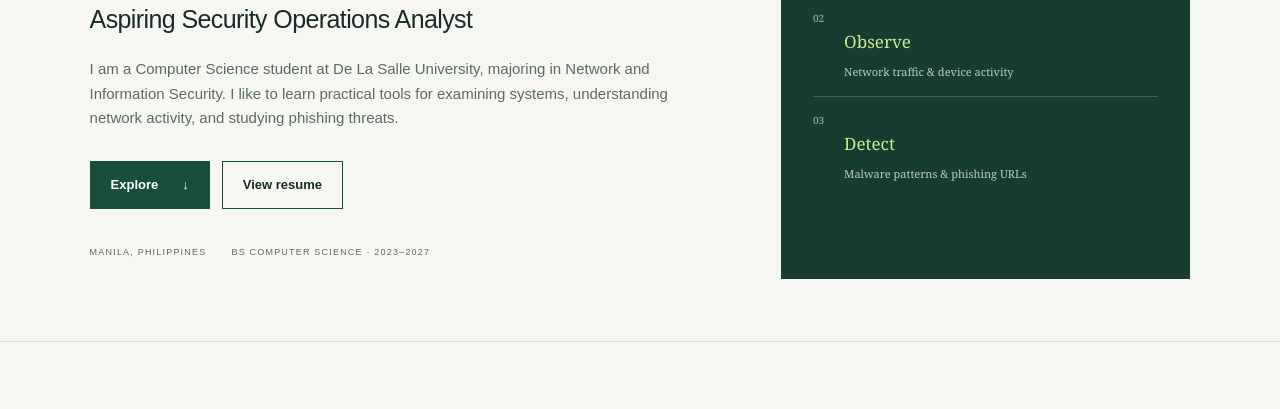
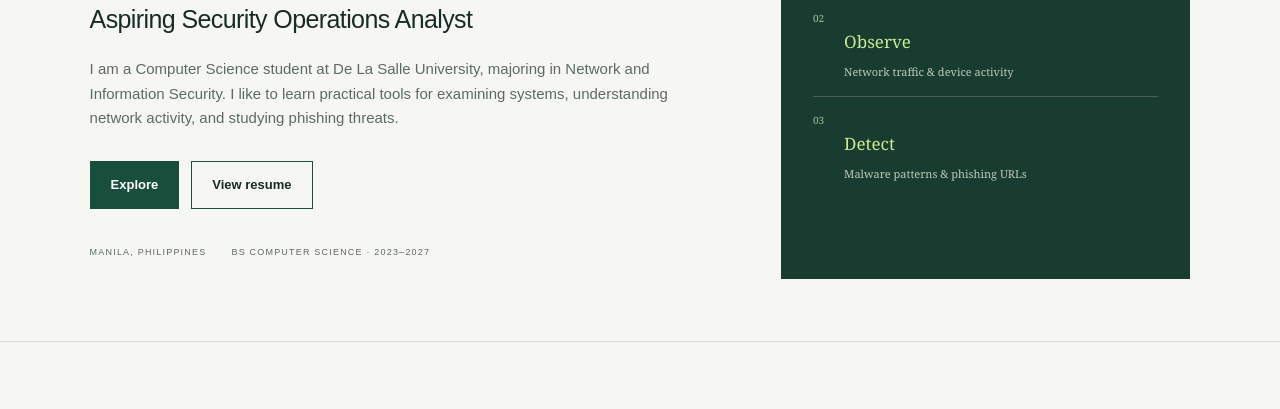
Before and after one commit to KyGit25/Portfolio, a plain HTML site: page index.html in a window 1280 px wide. Shown: the part 367-776 px from the top of the page. Drawn offline with Linux system fonts and the light colour scheme.

Commit message:
Update index.html

```diff
--- a/index.html
+++ b/index.html
@@ -1,7 +1,7 @@
 <!DOCTYPE html>
 <html lang="en"><head><meta charset="UTF-8"><meta name="viewport" content="width=device-width,initial-scale=1"><meta name="description" content="Kyle Gabriel Maristela — cybersecurity student at De La Salle University. Explore academic projects in digital forensics, network analysis, and phishing detection."><title>Kyle Maristela — Career Portfolio</title><link rel="stylesheet" href="style.css"></head><body>
 <a class="skip" href="#main">Skip to content</a><header><a class="brand" href="#">KYLE<span> / CAREER PORTFOLIO</span></a><nav aria-label="Main navigation"><a href="#about">About</a><a href="#work">Work</a><a href="#journey">Journey</a><a href="#contact">Contact</a></nav></header>
-<main id="main"><section class="hero"><div class="hero-copy"><div class="eyebrow"></span> CYBERSECURITY · DIGITAL FORENSICS · NETWORK SECURITY</div><h1>Kyle Gabriel<br>A. Maristela</h1><p class="lead">Aspiring Security Operations Analyst</p><p class="intro">I am a Computer Science student at De La Salle University, majoring in Network and Information Security. I like to learn practical tools for examining systems, understanding network activity, and studying phishing threats.</p><div class="actions"><a class="button primary" href="#work">Explore<span>↓</span></a><a class="button" href="RESUME.pdf" target="_blank" rel="noopener">View resume</a></div><div class="location">MANILA, PHILIPPINES <span>BS COMPUTER SCIENCE · 2023–2027</span></div></div><aside class="focus"><div class="focus-top">MY AREAS OF FOCUS <span>CYBERSECURITY</span></div><span class="core"><div class="focus-item"><span>01</span><div><b>Investigate</b><small>Windows Registry & digital evidence</small></div></div><div class="focus-item"><span>02</span><div><b>Observe</b><small>Network traffic & device activity</small></div></div><div class="focus-item"><span>03</span><div><b>Detect</b><small>Malware patterns & phishing URLs</small></div></div></aside></section>
+<main id="main"><section class="hero"><div class="hero-copy"><div class="eyebrow"></span> CYBERSECURITY · DIGITAL FORENSICS · NETWORK SECURITY</div><h1>Kyle Gabriel<br>A. Maristela</h1><p class="lead">Aspiring Security Operations Analyst</p><p class="intro">I am a Computer Science student at De La Salle University, majoring in Network and Information Security. I like to learn practical tools for examining systems, understanding network activity, and studying phishing threats.</p><div class="actions"><a class="button primary" href="#work">Explore</a><a class="button" href="RESUME.pdf" target="_blank" rel="noopener">View resume</a></div><div class="location">MANILA, PHILIPPINES <span>BS COMPUTER SCIENCE · 2023–2027</span></div></div><aside class="focus"><div class="focus-top">MY AREAS OF FOCUS <span>CYBERSECURITY</span></div><span class="core"><div class="focus-item"><span>01</span><div><b>Investigate</b><small>Windows Registry & digital evidence</small></div></div><div class="focus-item"><span>02</span><div><b>Observe</b><small>Network traffic & device activity</small></div></div><div class="focus-item"><span>03</span><div><b>Detect</b><small>Malware patterns & phishing URLs</small></div></div></aside></section>
 <section id="about" class="section about"><div><p class="eyebrow">01 / INTRODUCTION</p><h2>Curious about the digital forensics.</h2></div><div><p>I am interested in a career in defensive cybersecurity, particularly digital forensics and network security. I enjoy breaking down technical problems, building tools, and checking what the results actually show.</p><p>My academic work includes Windows Registry parsing, real-time network traffic analysis, and malware scanning. I am also part of a thesis group studying how URL obfuscation can hide phishing attempts from traditional machine learning models.</p><p>Working on group projects and serving in student organizations has helped me practice collaboration, coordination, and responsibility alongside my technical skills.</p><a class="text-link" href="https://www.linkedin.com/in/kyle-maristela" target="_blank" rel="noopener">LinkedIn public profile</a></div></section>
 <section id="work" class="section"><div class="section-heading"><div><p class="eyebrow">02 / SELECTED ACADEMIC WORK</p><h2>Practical Application</h2></div><a class="text-link" href="https://github.com/KyGit25" target="_blank" rel="noopener">GitHub / KyGit25</a></div><div class="filters" role="group" aria-label="Filter projects"><button class="active" data-filter="all" aria-pressed="true">All work</button><button data-filter="security" aria-pressed="false">Security & forensics</button><button data-filter="research" aria-pressed="false">Research</button><button data-filter="software" aria-pressed="false">Software & community</button></div><p class="sr-only" id="filter-status" aria-live="polite"></p>
 <div class="projects">
```
